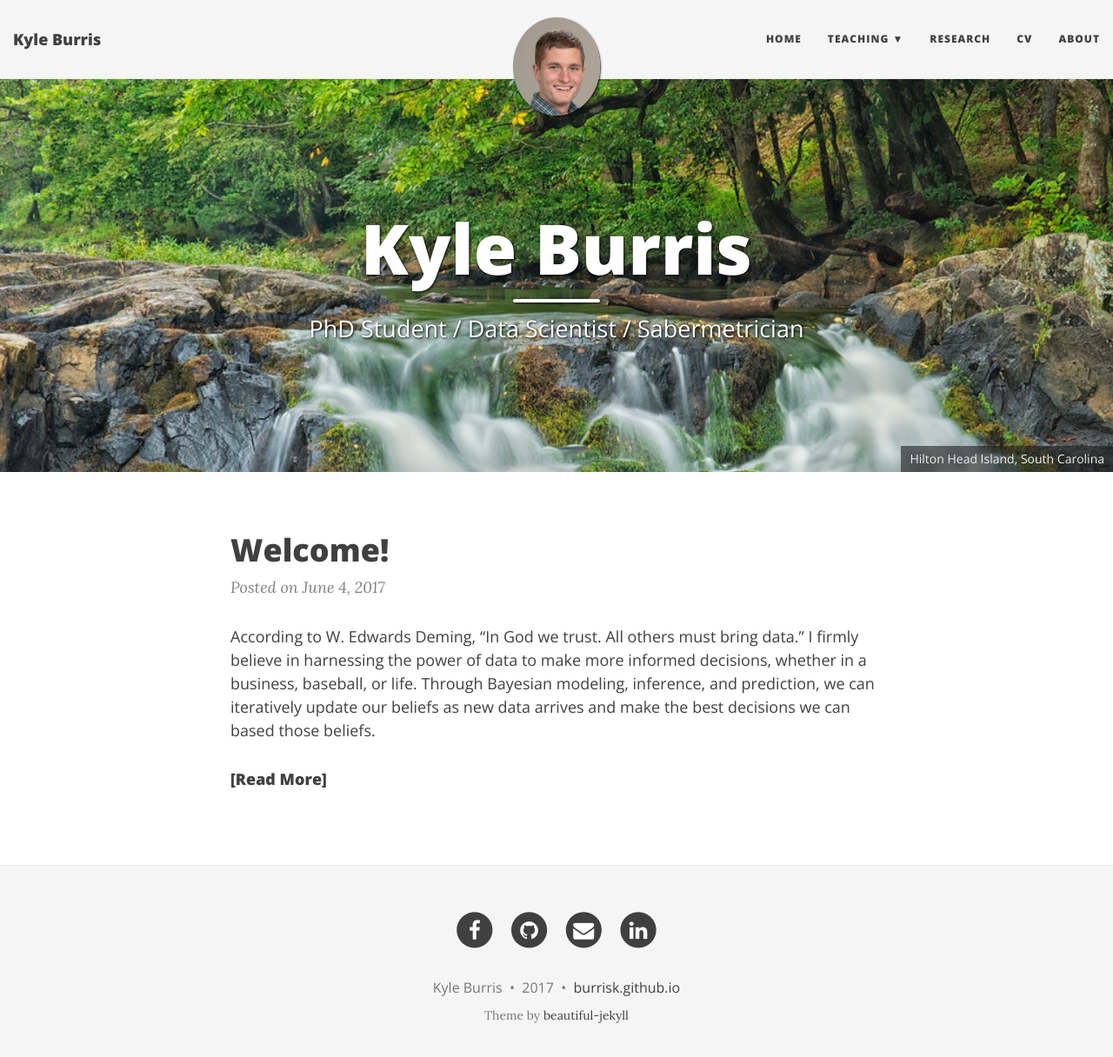
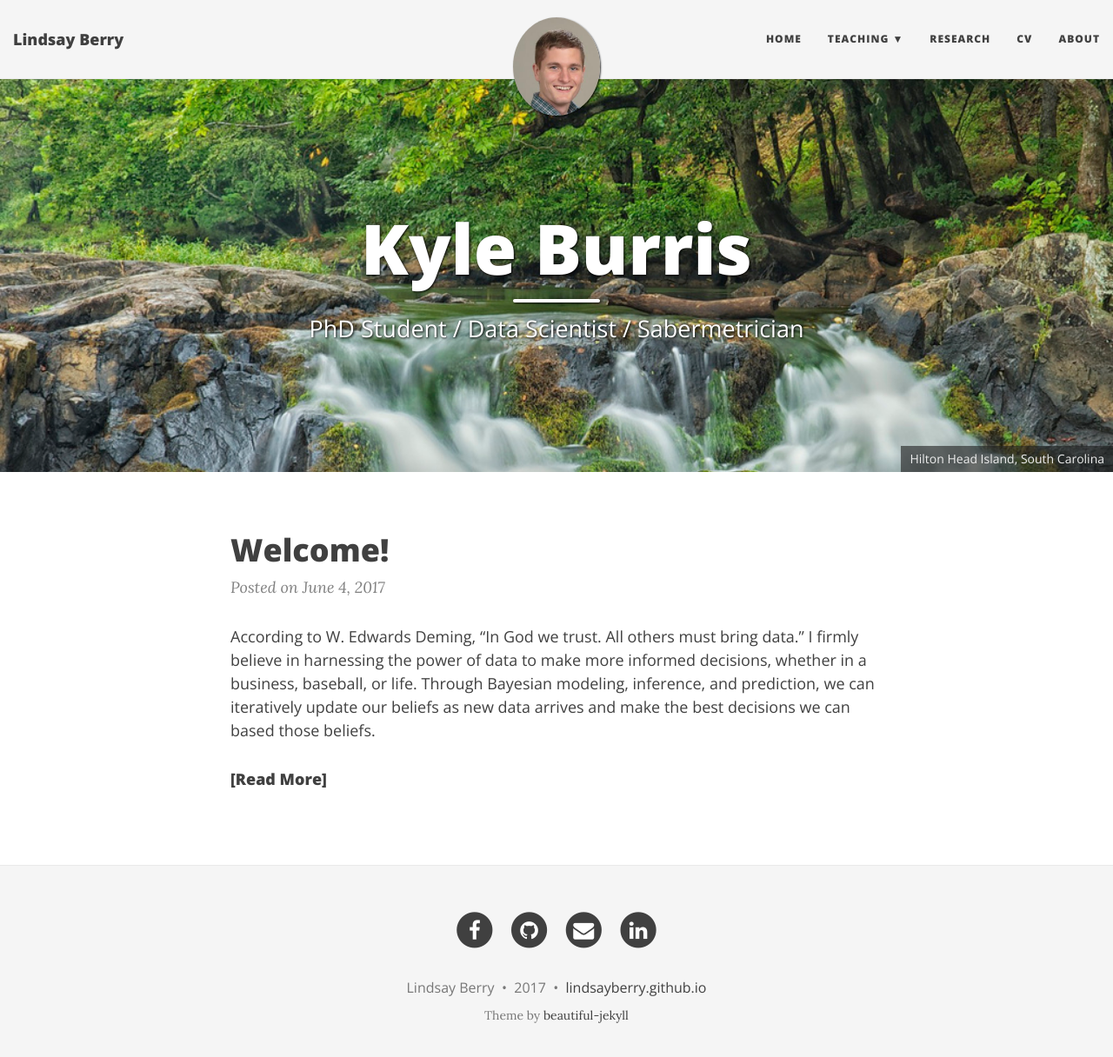
Before and after one commit to lindsayberry/archive-website-template, a Jekyll site: the page built from index.html, in a window 1280 px wide and 1229 px high. Shown: the top 1216 px of the window at 87% size. Built offline with Jekyll 4.4.1, drawn with Linux system fonts in a browser that asks for light colours; nearby versions of some CDN libraries; the list of posts is cut into pages by our own code.

Commit message:
Update _config.yml change kyle's info to mine

```diff
--- a/_config.yml
+++ b/_config.yml
@@ -4,7 +4,7 @@
 # baseurl is the website's URL without the hostname
 
 # If you are building a simple GitHub user page (http://username.github.io) then use these settings:
-url: "http://burrisk.github.io"
+url: "http://lindsayberry.github.io"
 baseurl: ""
 
 # If you are building a GitHub project page then use these settings:
@@ -14,7 +14,7 @@ baseurl: ""
 # Of course don't forget to change the username and projectname to YOUR username and project
 
 # Name of website
-title: Kyle Burris
+title: Lindsay Berry
 
 # Short description of your site
 description: Statistics PhD Candidate at Duke University
@@ -45,14 +45,14 @@ avatar: "/img/avatar2.jpg"
 # Change all these values or delete the ones you don't want.
 # Important: you must keep the "name" parameter, everything else you can remove
 author:
-  name: Kyle Burris
-  email: "kyle.burris@duke.edu"
-  facebook: kyle.burris.56  # eg. daattali
-  github: burrisk    # eg. daattali
+  name: Lindsay Berry
+  email: "lindsay.berry@duke.edu"
+  facebook: lindsayberry93  # eg. daattali
+  github: lindsayberry    # eg. daattali
   twitter: yourname   # eg. daattali
   reddit: yourname    # eg. daattali
   google-plus: +yourname   # eg. +DeanAttali or 109424658772469020925
-  linkedin: kyleburris  # eg. daattali
+  linkedin: lindsayberry  # eg. daattali
   xing: yourname      # eg. daattali
   stackoverflow: yourlink  # eg. "3943160/daattali"
   snapchat: yourname  # eg. daattali
@@ -88,7 +88,7 @@ share-links-active:
 
 # How to display the link to the website in the footer
 # Remove this if you don't want a link in the footer
-url-pretty: "burrisk.github.io"  # eg. "deanattali.com/beautiful-jekyll"
+url-pretty: "lindsayberry.github.io"  # eg. "deanattali.com/beautiful-jekyll"
 
 # --- Misc --- #
 # Fill in your Disqus shortname (NOT the userid) if you want to support Disqus comments
```
